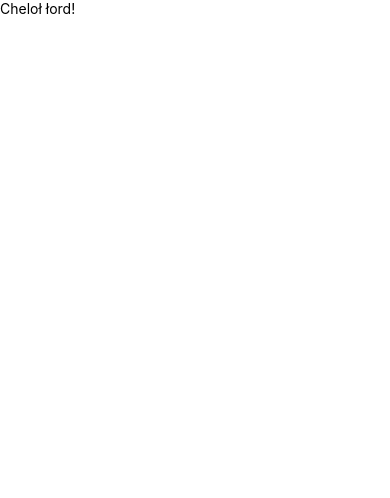
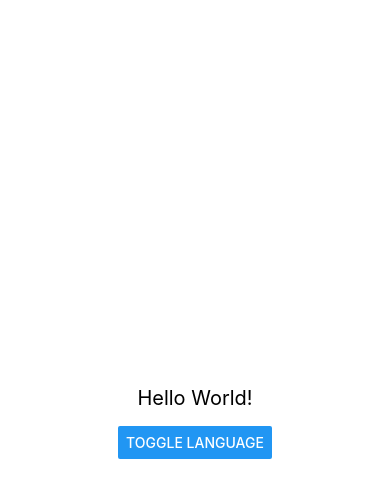
Before and after one commit to InDaviX/Hooks, a React Native app: screen / in a window 390 px wide. Shown: the top 498 px of the page. Built offline with nearby package versions, Linux system fonts and the light colour scheme.

Commit message:
Fajne to

```diff
--- a/App.js
+++ b/App.js
@@ -1,13 +1,46 @@
 import React, {useState} from 'react';
-import {SafeAreaView, Text} from 'react-native';
+import {View, Text, Button, StyleSheet} from 'react-native';
 
-const App = () => {
-  const [text, setText] = useState('Cheloł łord!');
+const LanguageSwitcher = () => {
+  const [currentLanguage, setCurrentLanguage] = useState('english');
+
+  const languages = {
+    english: 'Hello World!',
+    polish: 'Witaj Świecie!',
+  };
+
+  const toggleLanguage = () => {
+    setCurrentLanguage(prevLanguage =>
+      prevLanguage === 'english' ? 'polish' : 'english',
+    );
+  };
+
   return (
-    <SafeAreaView>
-      <Text onPress={() => setText('Hello, World!')}>{text}</Text>
-    </SafeAreaView>
+    <View style={styles.container}>
+      <Text style={styles.text}>{languages[currentLanguage]}</Text>
+      <Button
+        title="Toggle Language"
+        onPress={toggleLanguage}
+        style={styles.button}
+      />
+    </View>
   );
 };
 
-export default App;
+const styles = StyleSheet.create({
+  container: {
+    flex: 1,
+    justifyContent: 'center',
+    alignItems: 'center',
+    paddingHorizontal: 16,
+  },
+  text: {
+    fontSize: 20,
+    marginBottom: 16,
+  },
+  button: {
+    width: '50%',
+  },
+});
+
+export default LanguageSwitcher;
```
